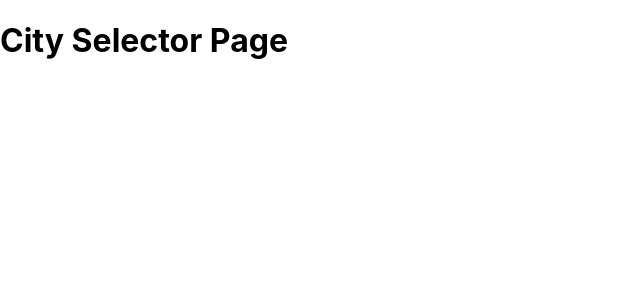
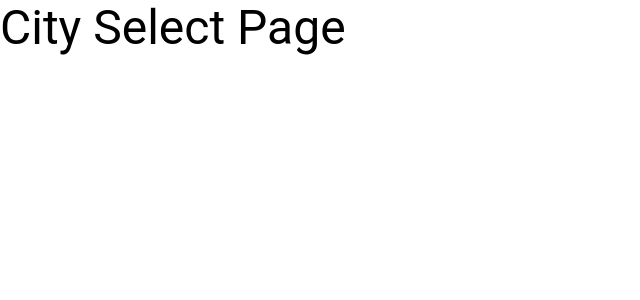
Before and after one commit to JDCRecomendable/weather-app-react, a React (Create React App) app: page / in a window 1280 px wide. Shown: the top 300 px of the page, without its empty margins (0-640 px from the left). Built offline with nearby package versions, Linux system fonts and the light colour scheme.

Commit message:
Apply Material UI to pages

```diff
--- a/src/views/citySelect.js
+++ b/src/views/citySelect.js
@@ -1,5 +1,13 @@
+import { Grid, Typography } from "@material-ui/core"
+
 export default function CitySelect() {
     return (
-        <h1>City Selector Page</h1>
+        <div>
+            <Grid container>
+                <Typography variant="h3">
+                    City Select Page
+                </Typography>
+            </Grid>
+        </div>
     )
 }
--- a/src/views/weather.js
+++ b/src/views/weather.js
@@ -1,5 +1,13 @@
+import { Grid, Typography } from "@material-ui/core"
+
 export default function Weather() {
     return (
-        <h1>Weather Page</h1>
+        <div>
+            <Grid container>
+                <Typography variant="h3">
+                    Weather Page
+                </Typography>
+            </Grid>
+        </div>
     )
 }
```
